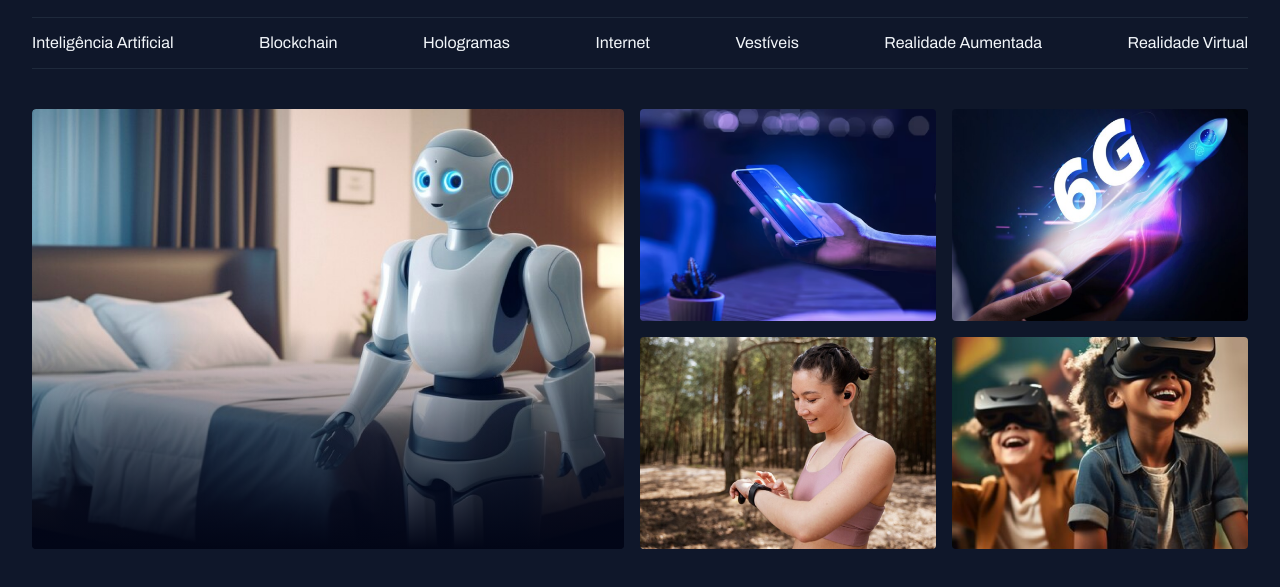
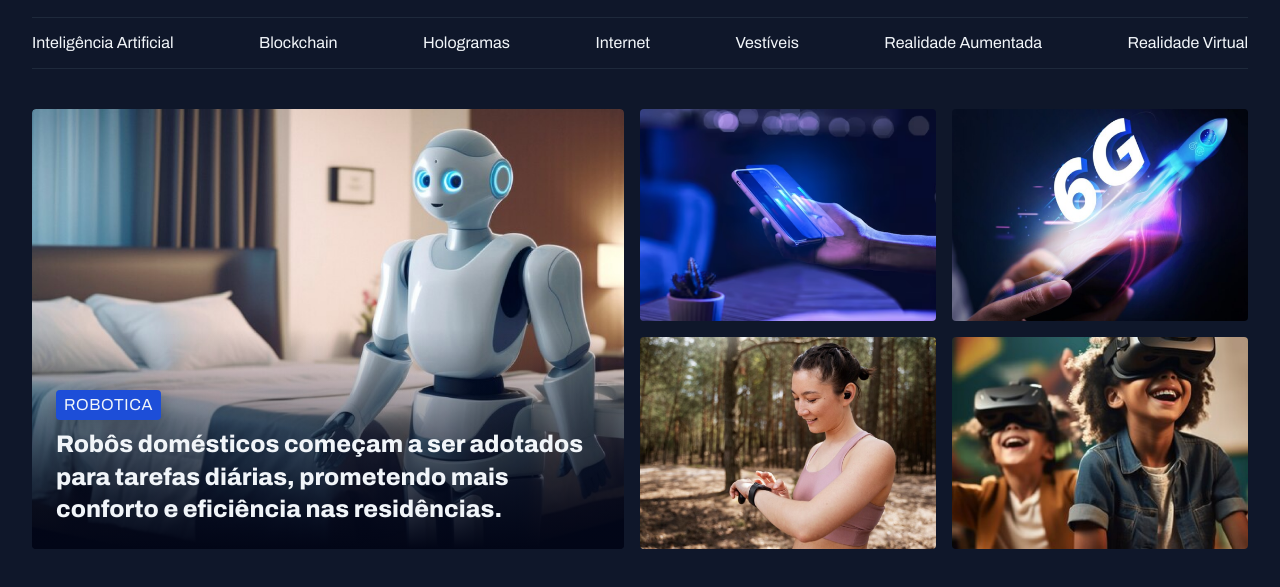
Before and after one commit to IgorGomes012/portal-de-noticias, a plain HTML site: page index.html in a window 1280 px wide. Shown: the part 55-642 px from the top of the page. Drawn offline with Linux system fonts and the light colour scheme.

Commit message:
ajustando conteudo do card

```diff
--- a/index.html
+++ b/index.html
@@ -45,9 +45,14 @@
     </header>
     <main class="container">
       <section id="featured" class="grid grid-flow-col gap-16">
-        <div class="card">
+        <figure class="card">
           <img src="assets/image/Image 01.png" alt="" />
-        </div>
+
+          <figcaption>
+            <span class="content-tag">Robotica</span>
+            <h2 class="text-2xl">Robôs domésticos começam a ser adotados para tarefas diárias, prometendo mais conforto e eficiência nas residências.</h2>
+          </figcaption>
+        </figure>
 
         <div class="grid grid-cols-2 gap-16">
           <div>
--- a/styles/global.css
+++ b/styles/global.css
@@ -53,3 +53,15 @@ img {
 main{
   margin-top: 40px;
 }
+
+.content-tag{
+  display: inline-block;
+  background-color: var(--brand-color-dark);
+  padding: 4px 8px;
+  border-radius: 4px;
+  font-size: 500 10px/1.2 var(--font-family);
+  text-transform: uppercase;
+  letter-spacing: 0.04em;
+  color: var(--text-color-primary);
+  box-shadow: 0px 4px 16px rgb(2, 6, 23, 0.25);
+}
--- a/styles/sections.css
+++ b/styles/sections.css
@@ -18,4 +18,14 @@
     top: 50%;
     background: linear-gradient(180deg, transparent 0%,#020617 100%);
   }
+  figcaption{
+    position:absolute;
+    bottom: 0;
+    padding: 24px;
+
+    h2{
+      margin-top: 8px;
+    }
+
+  }
 }
--- a/styles/utility.css
+++ b/styles/utility.css
@@ -13,3 +13,19 @@
 .gap-16{
   gap: 16px;
 }
+
+.text-2xl {
+  font: var(--h1);
+}
+
+.text-xl {
+  font: var(--h2);
+}
+
+.text-lg {
+  font: var(--h3);
+}
+
+.text-sm {
+  font: var(--text-sm);
+}
```
